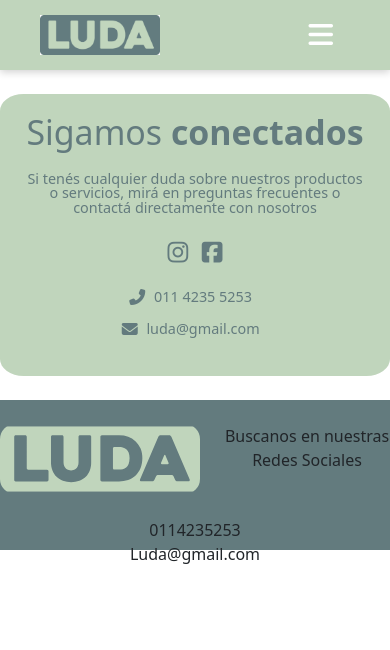
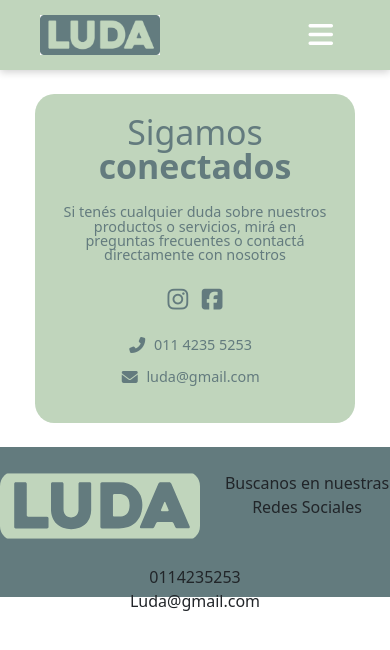
Before and after one commit to PabloGonzalez315/luda, a website: page paginas/contacto.html in a window 390 px wide. Drawn offline with nearby package versions, Linux system fonts and the light colour scheme.

Commit message:
Paginas Tomas Responsive

```diff
--- a/paginas/contacto.html
+++ b/paginas/contacto.html
@@ -57,7 +57,7 @@
 
   <section class="seccion-principal mt-4">
     <div class="row justify-content-center textos-paginas">
-      <div class="ficha-contacto">
+      <div class="col-3 ficha-contacto">
         <h2 class="titulo-sobre-paginas">Sigamos <strong>conectados</strong></h2>
 
         <p class="descripcion-paginas">
--- a/sass/_mediaqueries.scss
+++ b/sass/_mediaqueries.scss
@@ -174,4 +174,8 @@
             font-size: 2.12em;
         }
     }
+
+    .ficha-contacto {
+        width: 20em;
+    }
 }
```
Also changed, not shown: css/styles.css, 1 other file.
